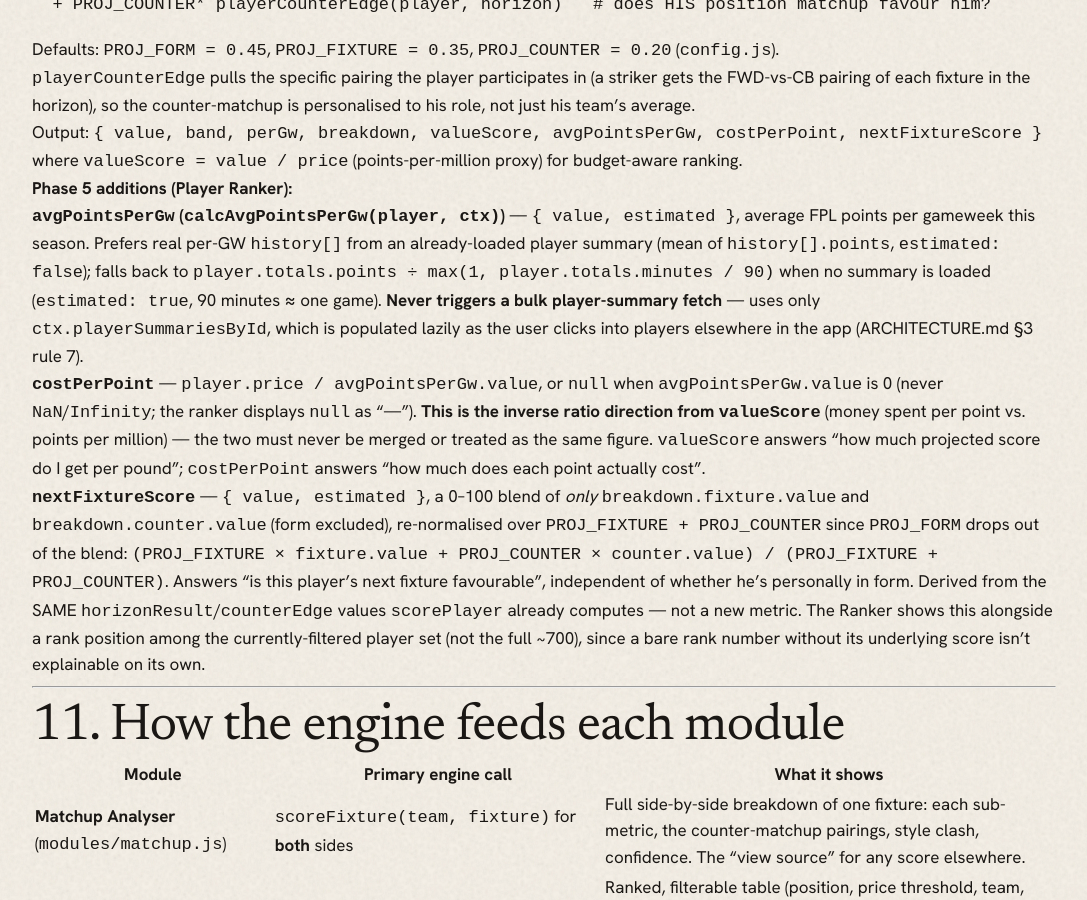
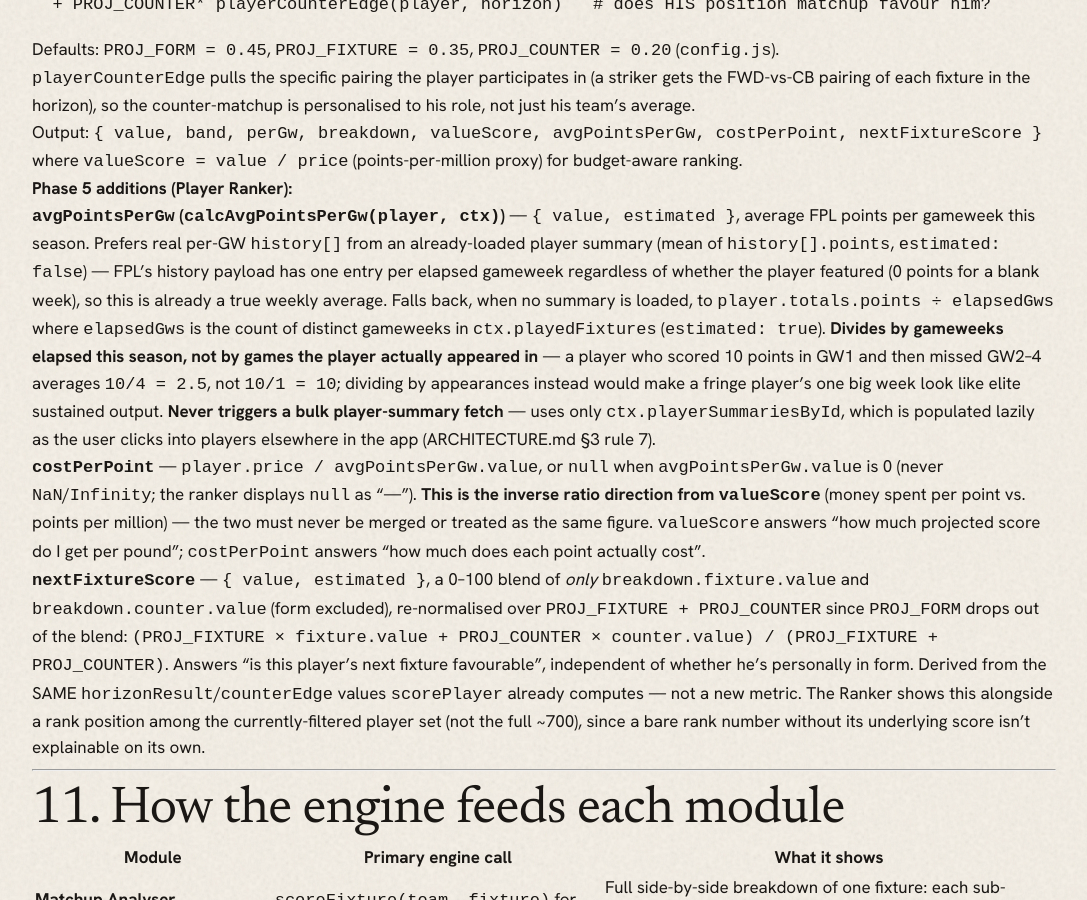
Before and after one commit to JAYJAYBEE303/jayjaybee-site, a Jekyll site: the page built from projects/Gaffer-IQ/FEATURE_ENGINE.md, in a window 1280 px wide and 900 px high, scrolled down 11482 px. Shown: the whole window, without its empty margins (96-1183 px from the left). Built offline with Jekyll 4.4.1, drawn with Linux system fonts in a browser that asks for light colours; our own code applies the rules of GitHub Pages for plain Markdown files.

Commit message:
feat(ranker): stepped price filter, Min filter/sort, Avg Pts/GW, Next Fixture, true Cost-Per-Point. 5A: price band selector replaced with config-driven min-price threshold (PRICE_FILTER_MIN/MAX/STEP, 4.0-10.0m in 0.5m steps) plus All Prices. 5B: minutes-security now filterable (multi-select, mirrors position buttons) and sortable on the raw numeric value via the existing header-click pattern. 5C: new avgPointsPerGw column (engine/composite.js calcAvgPointsPerGw) - real per-GW history when loaded, else totals.points/(totals.minutes/90), flagged estimated; no bulk summary fetching introduced. 5D: new nextFixtureScore column, a fixture+counter blend reusing scorePlayer's already-computed horizonResult/counterEdge (form excluded, re-normalised over PROJ_FIXTURE+PROJ_COUNTER); shown with rank position among currently-filtered players plus the underlying score. 5E: new costPerPoint (price/avgPointsPerGw, null - never NaN/Infinity - on zero) added as a permanent column alongside Value; _showVs/_vsToggle toggle removed entirely; colCount()/renderThead() updated. costPerPoint and valueScore are inverse-direction ratios, kept distinct - verified numerically. FEATURE_ENGINE.md §10 documents all three new scorePlayer fields; §11 ranker row updated.

```diff
--- a/projects/Gaffer-IQ/FEATURE_ENGINE.md
+++ b/projects/Gaffer-IQ/FEATURE_ENGINE.md
@@ -362,7 +362,7 @@
 
 **Phase 5 additions (Player Ranker):**
 
-- **`avgPointsPerGw` (`calcAvgPointsPerGw(player, ctx)`)** — `{ value, estimated }`, average FPL points per gameweek this season. Prefers real per-GW `history[]` from an already-loaded player summary (mean of `history[].points`, `estimated: false`); falls back to `player.totals.points ÷ max(1, player.totals.minutes / 90)` when no summary is loaded (`estimated: true`, 90 minutes ≈ one game). **Never triggers a bulk player-summary fetch** — uses only `ctx.playerSummariesById`, which is populated lazily as the user clicks into players elsewhere in the app (ARCHITECTURE.md §3 rule 7).
+- **`avgPointsPerGw` (`calcAvgPointsPerGw(player, ctx)`)** — `{ value, estimated }`, average FPL points per gameweek this season. Prefers real per-GW `history[]` from an already-loaded player summary (mean of `history[].points`, `estimated: false`) — FPL's history payload has one entry per elapsed gameweek regardless of whether the player featured (0 points for a blank week), so this is already a true weekly average. Falls back, when no summary is loaded, to `player.totals.points ÷ elapsedGws` where `elapsedGws` is the count of distinct gameweeks in `ctx.playedFixtures` (`estimated: true`). **Divides by gameweeks elapsed this season, not by games the player actually appeared in** — a player who scored 10 points in GW1 and then missed GW2–4 averages `10/4 = 2.5`, not `10/1 = 10`; dividing by appearances instead would make a fringe player's one big week look like elite sustained output. **Never triggers a bulk player-summary fetch** — uses only `ctx.playerSummariesById`, which is populated lazily as the user clicks into players elsewhere in the app (ARCHITECTURE.md §3 rule 7).
 - **`costPerPoint`** — `player.price / avgPointsPerGw.value`, or `null` when `avgPointsPerGw.value` is 0 (never `NaN`/`Infinity`; the ranker displays `null` as "—"). **This is the inverse ratio direction from `valueScore`** (money spent per point vs. points per million) — the two must never be merged or treated as the same figure. `valueScore` answers "how much projected score do I get per pound"; `costPerPoint` answers "how much does each point actually cost".
 - **`nextFixtureScore`** — `{ value, estimated }`, a 0–100 blend of *only* `breakdown.fixture.value` and `breakdown.counter.value` (form excluded), re-normalised over `PROJ_FIXTURE + PROJ_COUNTER` since `PROJ_FORM` drops out of the blend: `(PROJ_FIXTURE × fixture.value + PROJ_COUNTER × counter.value) / (PROJ_FIXTURE + PROJ_COUNTER)`. Answers "is this player's next fixture favourable", independent of whether he's personally in form. Derived from the SAME `horizonResult`/`counterEdge` values `scorePlayer` already computes — not a new metric. The Ranker shows this alongside a rank position among the currently-filtered player set (not the full ~700), since a bare rank number without its underlying score isn't explainable on its own.
 
```
Also changed, not shown: projects/Gaffer-IQ/js/engine/composite.js (+20 -12 lines).
